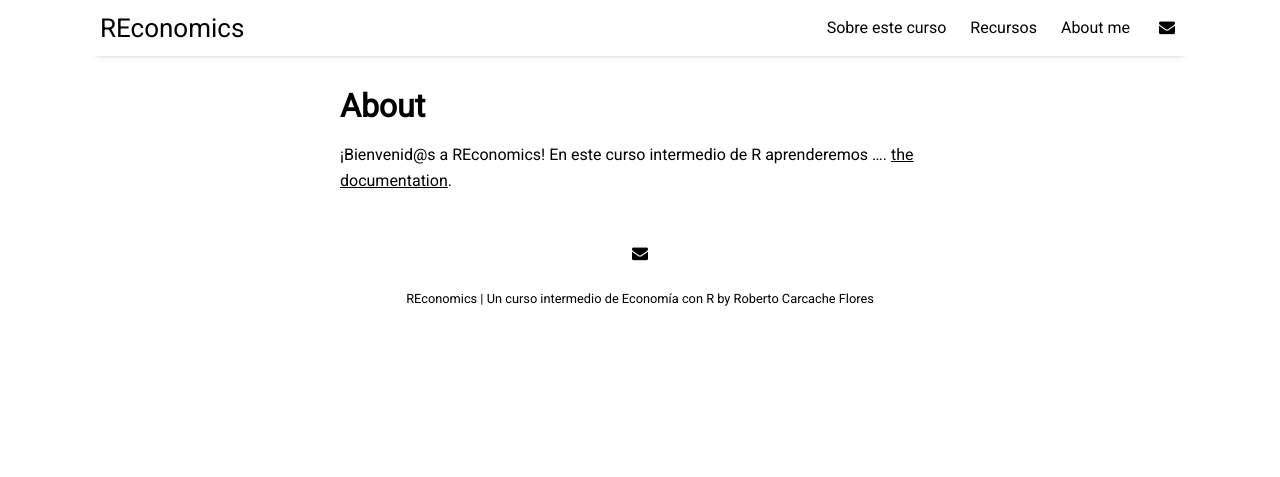
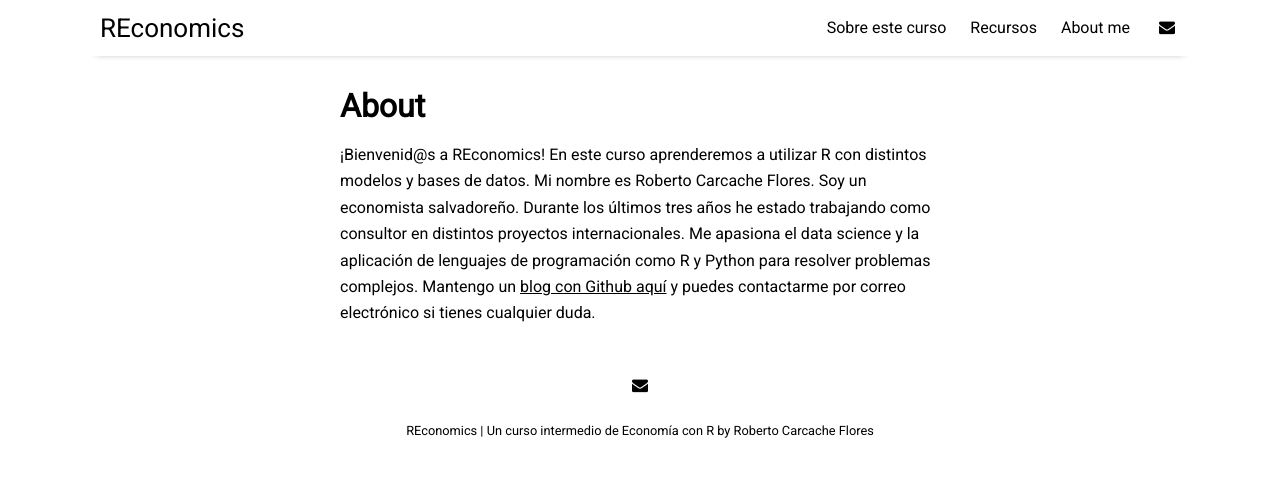
Before and after one commit to JP-Thoma/REconomics, a Jekyll site: the page built from pages/about.md, in a window 1280 px wide. Shown: the top 477 px of the page. Built offline with Jekyll 4.4.1, drawn with Linux system fonts in a browser that asks for light colours; nearby versions of some CDN libraries.

Commit message:
Update about.md

```diff
--- a/pages/about.md
+++ b/pages/about.md
@@ -3,4 +3,4 @@ layout: misc
 title: About
 ---
 
-¡Bienvenid@s a REconomics! En este curso intermedio de R aprenderemos .... [the documentation]({{ site.github.url }}{% post_url 2016-10-10-getting-started %}).
+¡Bienvenid@s a REconomics! En este curso aprenderemos a utilizar R con distintos modelos y bases de datos. Mi nombre es Roberto Carcache Flores. Soy un economista salvadoreño. Durante los últimos tres años he estado trabajando como consultor en distintos proyectos internacionales. Me apasiona el data science y la aplicación de lenguajes de programación como R y Python para resolver problemas complejos. Mantengo un [blog con Github aquí](https://rcarcacheflores.github.io/Research/) y puedes contactarme por correo electrónico si tienes cualquier duda.
```
